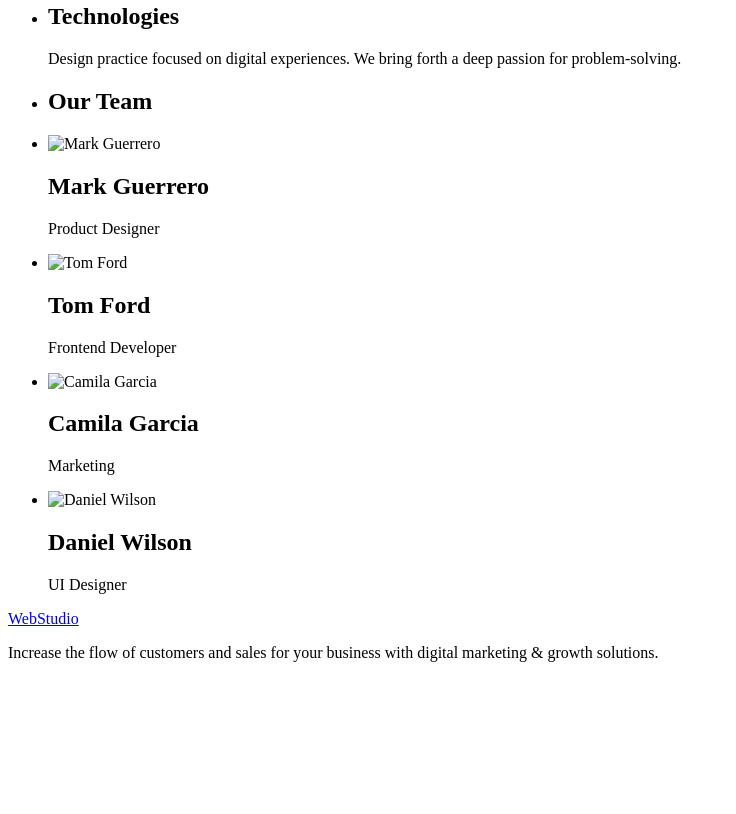
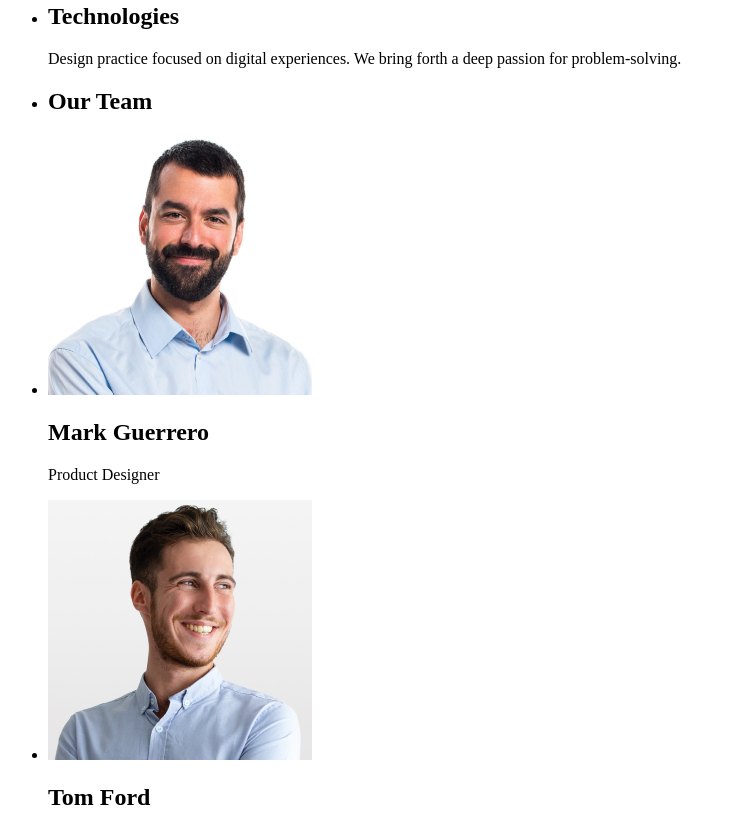
Before and after one commit to Walter903/homeworks, a plain HTML site: page index.html in a window 1280 px wide. Shown: the part 520-1334 px from the top of the page, without its empty margins (0-736 px from the left). Before the commit the page ends 1198 px from the top, so only its background shows below. Drawn offline with Linux system fonts and the light colour scheme.

Commit message:
add goit-markup-hw-01

```diff
--- a/index.html
+++ b/index.html
@@ -62,22 +62,22 @@
           <h2>Our Team</h2>
         </li>
         <li>
-          <img src="./image/img.jpg" alt="Mark Guerrero" width="264" />
+          <img src="./images/img1.jpg" alt="Mark Guerrero" width="264" />
           <h2>Mark Guerrero</h2>
           <p>Product Designer</p>
         </li>
         <li>
-          <img src="./image/img2.jpg" alt="Tom Ford" width="264" />
+          <img src="./images/img2.jpg" alt="Tom Ford" width="264" />
           <h2>Tom Ford</h2>
           <p>Frontend Developer</p>
         </li>
         <li>
-          <img src="./image/img3.jpg" alt="Camila Garcia" width="264" />
+          <img src="./images/img3.jpg" alt="Camila Garcia" width="264" />
           <h2>Camila Garcia</h2>
           <p>Marketing</p>
         </li>
         <li>
-          <img src="./image/img4.jpg" alt="Daniel Wilson" width="264" />
+          <img src="./images/img4.jpg" alt="Daniel Wilson" width="264" />
           <h2>Daniel Wilson</h2>
           <p>UI Designer</p>
         </li>
```
Also changed, not shown: images/img.jpg (deleted).
